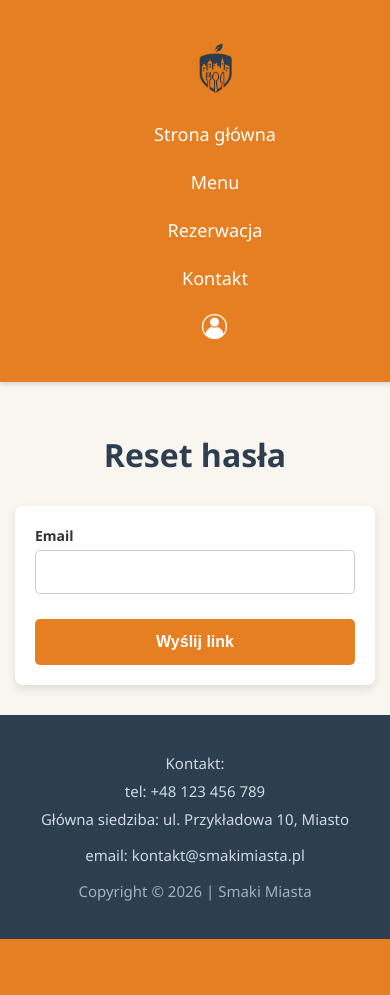
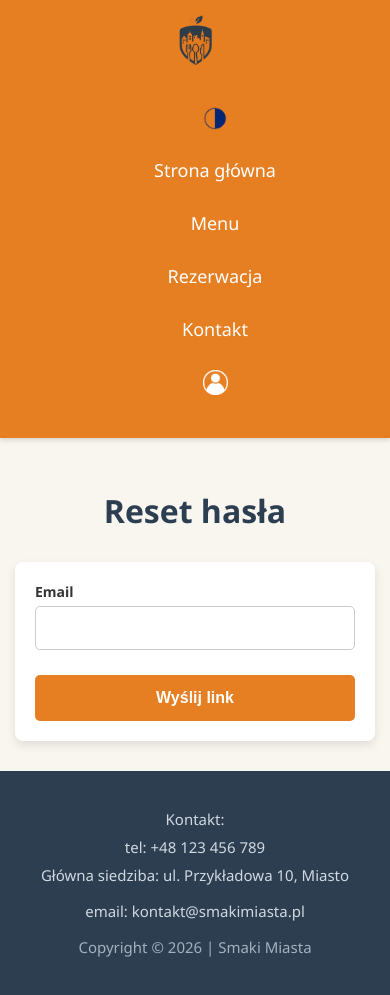
Before and after one commit to skislemleko11/restaurant, a PHP site: template views/forgot_password.php in a window 390 px wide. Before the commit the page ends 939 px from the top, so only its background shows below. Run offline with PHP 8.4, Linux system fonts and the light colour scheme; the template is opened without the code that fills it: most values are stand-ins (such as "Sample title", 1, 10 or a date in 2020); some libraries are stand-ins or nearby versions.

Commit message:
Added themes

```diff
--- a/public/css/style.css
+++ b/public/css/style.css
@@ -33,6 +33,7 @@ header {
     width: 100%;
     box-shadow: 0 2px 5px rgba(0, 0, 0, 0.15);
 }
+
 nav {
     height: 80px;
     width: 100%;
@@ -41,6 +42,7 @@ nav {
     justify-content: space-between;
     padding: 0 20px;
 }
+
 .nav_logo_link {
     display: flex;
     align-items: center;
@@ -58,11 +60,13 @@ nav {
     align-items: center;
     text-decoration: none;
 }
-.nav_links{
+
+.nav_links {
     display: flex;
     align-items: center;
     gap: 20px;
 }
+
 .logo {
     max-height: 50px;
     width: auto;
@@ -258,11 +262,13 @@ form input[type="submit"]:hover {
     max-width: 400px;
     margin: 0 0 20px 0;
 }
-.error404{
+
+.error404 {
     color: var(--primary-color);
     font-weight: bold;
     text-decoration: none;
 }
+
 .register_main > ul li {
     margin-bottom: 5px;
 }
@@ -283,6 +289,7 @@ form input[type="submit"]:hover {
     text-align: center;
     font-weight: 600;
 }
+
 .main_verification {
     flex-grow: 1;
     display: flex;
@@ -292,10 +299,12 @@ form input[type="submit"]:hover {
     padding: 40px 20px;
     text-align: center;
 }
-.normal{
+
+.normal {
     background-color: var(--bg-color) !important;
     border: none !important;
 }
+
 .main_verification p {
     font-size: 18px;
     color: var(--text-light);
@@ -303,6 +312,7 @@ form input[type="submit"]:hover {
     line-height: 1.5;
     margin-top: 10px;
 }
+
 .dont_have_account, .already_have_account {
     color: var(--secondary-color);
     text-decoration: none;
@@ -477,6 +487,20 @@ form input[type="submit"]:hover {
     cursor: not-allowed;
 }
 
+.theme {
+    width: 45px;
+    height: 45px;
+    padding: 10px;
+    object-fit: contain;
+    display: block;
+    border-radius: 5px;
+    cursor: pointer;
+    transition: background-color 0.3s ease;
+}
+
+.theme:hover {
+    background-color: rgba(255, 255, 255, 0.15);
+}
 
 @media (max-width: 768px) {
     nav {
@@ -522,6 +546,7 @@ form input[type="submit"]:hover {
     form {
         padding: 20px;
     }
+
     .reservation_main {
         padding: 20px 10px;
     }
@@ -534,4 +559,8 @@ form input[type="submit"]:hover {
         flex-direction: column;
         gap: 10px;
     }
+
+    .theme {
+        margin: 0 auto;
+    }
 }
--- /dev/null
+++ b/public/js/color_theme.js
@@ -0,0 +1,54 @@
+const themeButton = document.querySelector('.theme');
+const root = document.documentElement;
+
+if (!localStorage.getItem('theme')) {
+    localStorage.setItem('theme', 'light');
+}
+
+const theme_pallette = {
+    light: {
+        '--bg-color': '#f9f6f0',
+        '--text-color': '#333333',
+        '--text-light': '#555555',
+        '--primary-color': '#e67e22',
+        '--secondary-color': '#2c3e50',
+        '--white': '#ffffff',
+        '--footer-text': '#d1d8e0',
+        '--footer-text-muted': '#a4b0be',
+        '--error-bg': '#f8d7da',
+        '--error-text': '#721c24',
+        '--success-bg': '#d4edda',
+        '--success-text': '#155724'
+    },
+    dark: {
+        '--bg-color': '#121824',
+        '--text-color': '#f3f4f6',
+        '--text-light': '#9ca3af',
+        '--primary-color': '#f39c12',
+        '--secondary-color': '#60a5fa',
+        '--white': '#1f2937',
+        '--footer-text': '#e5e7eb',
+        '--footer-text-muted': '#9ca3af',
+        '--error-bg': '#7f1d1d',
+        '--error-text': '#fecaca',
+        '--success-bg': '#064e3b',
+        '--success-text': '#a7f3d0'
+    }
+}
+
+function updateColors() {
+    const currentTheme = localStorage.getItem('theme');
+    const selectedColors = theme_pallette[currentTheme];
+
+    for ([variable, value] of Object.entries(selectedColors)) {
+        root.style.setProperty(variable, value);
+    }
+}
+
+updateColors();
+
+themeButton.addEventListener('click', () => {
+    let newTheme = localStorage.getItem('theme') === 'light' ? 'dark' : 'light';
+    localStorage.setItem('theme', newTheme);
+    updateColors();
+});
--- a/views/email_verification.php
+++ b/views/email_verification.php
@@ -21,5 +21,6 @@
 <?php
     require __DIR__ . "/templates/footer.html";
 ?>
+<script src="/js/color_theme.js"></script>
 </body>
 </html>
--- a/views/errors/error404.php
+++ b/views/errors/error404.php
@@ -20,5 +20,6 @@
     <?php
     require __DIR__ . "/../templates/footer.html";
     ?>
+    <script src="/js/color_theme.js"></script>
 </body>
 </html>
--- a/views/errors/error_general.php
+++ b/views/errors/error_general.php
@@ -19,5 +19,6 @@
     <?php
     require __DIR__ . "/../templates/footer.html";
     ?>
+<script src="/js/color_theme.js"></script>
 </body>
 </html>
--- a/views/forgot_password.php
+++ b/views/forgot_password.php
@@ -44,5 +44,6 @@ use Velo\Session\Session\SessionInterface;
 </main>
 
 <?php require __DIR__ . '/templates/footer.html'; ?>
+<script src="/js/color_theme.js"></script>
 </body>
 </html>
--- a/views/login.php
+++ b/views/login.php
@@ -19,7 +19,7 @@ use Velo\Session\Session\SessionInterface;
     <title>Rejestracja</title>
 </head>
 <body>
-<?php require __DIR__ . '/templates/header.html'; ?>
+<?php require __DIR__ . '/templates/header.php'; ?>
 
 <main>
     <div class="register_main">
@@ -47,5 +47,6 @@ use Velo\Session\Session\SessionInterface;
 </main>
 
 <?php require __DIR__ . '/templates/footer.html'; ?>
+<script src="/js/color_theme.js"></script>
 </body>
 </html>
--- a/views/main_page.php
+++ b/views/main_page.php
@@ -16,5 +16,6 @@
     <?php require __DIR__ . '/templates/header.php'; ?>
 
     <?php require __DIR__ . '/templates/footer.html'; ?>
+    <script src="/js/color_theme.js"></script>
 </body>
 </html>
--- a/views/register.php
+++ b/views/register.php
@@ -50,5 +50,6 @@ use Velo\Session\Session\SessionInterface;
 </main>
 
 <?php require __DIR__ . '/templates/footer.html'; ?>
+<script src="/js/color_theme.js"></script>
 </body>
 </html>
--- a/views/reservation.php
+++ b/views/reservation.php
@@ -22,7 +22,7 @@ $escape = static fn(string $value): string => htmlspecialchars($value, ENT_QUOTE
     <script src="/js/reservation.js" defer></script>
 </head>
 <body>
-<?php require __DIR__ . '/templates/header.html'; ?>
+<?php require __DIR__ . '/templates/header.php'; ?>
 <main class="reservation_main">
     <h1>Rezerwacja stolika</h1>
 
@@ -71,5 +71,6 @@ $escape = static fn(string $value): string => htmlspecialchars($value, ENT_QUOTE
     </form>
 </main>
 <?php require __DIR__ . '/templates/footer.html'; ?>
+<script src="/js/color_theme.js"></script>
 </body>
 </html>
--- a/views/reset_password.php
+++ b/views/reset_password.php
@@ -42,5 +42,6 @@ use Velo\Session\FlashMessages\FlashMessagesInterface;
 </main>
 
 <?php require __DIR__ . '/templates/footer.html'; ?>
+<script src="/js/color_theme.js"></script>
 </body>
 </html>
--- a/views/templates/header.php
+++ b/views/templates/header.php
@@ -1,19 +1,20 @@
+<?php
+/** @var SessionInterface $session */
+use Velo\Session\Session\SessionInterface;
+?>
 <header>
     <nav>
+        <a href="/" class="nav_logo_link">
+            <img class="logo" src="/imgs/logo.png" alt="Logo restauracji Smaki Miasta">
+        </a>
         <ul class="nav_links">
-            <li class="nav_item"><a href="/"><img class="logo" src="/imgs/logo.png" alt="Logo restauracji Smaki Miasta"></a>
-            </li>
-            <div class="separator">
-                <!--TODO: PLS YURII FIX THIS, IT'S SEMANTICLY INCORRECT -->
+            <li class="theme-button"><img src="/imgs/theme.png" alt="Zmień motyw" class="theme"></li>
             <li><a href="/">Strona główna</a></li>
             <li><a href="/menu">Menu</a></li>
             <li><a href="/reservation">Rezerwacja</a></li>
             <li><a href="/contact">Kontakt</a></li>
-                <?php /** @var SessionInterface $session */
-
-                use Velo\Session\Session\SessionInterface;
-
-                if ($session->has('user_id')): ?>
+            <?php if ($session->has('user_id')): ?>
+                <li>
                     <details class="account-menu">
                         <summary aria-label="Konto">
                             <img src="/imgs/register.png" alt="Konto" class="register-icon">
@@ -24,10 +25,14 @@
                             <button type="submit" class="logout-button">Wyloguj</button>
                         </form>
                     </details>
+                </li>
             <?php else: ?>
-                    <li><a href="/login"><img src="/imgs/register.png" alt="Konto" class="register-icon"></a></li>
+                <li>
+                    <a href="/login">
+                        <img src="/imgs/register.png" alt="Konto" class="register-icon">
+                    </a>
+                </li>
             <?php endif; ?>
-            </div>
         </ul>
     </nav>
 </header>
```
Also changed, not shown: public/imgs/theme.png (added), 1 other file. Lines whose indentation alone changed are shown as unchanged.
